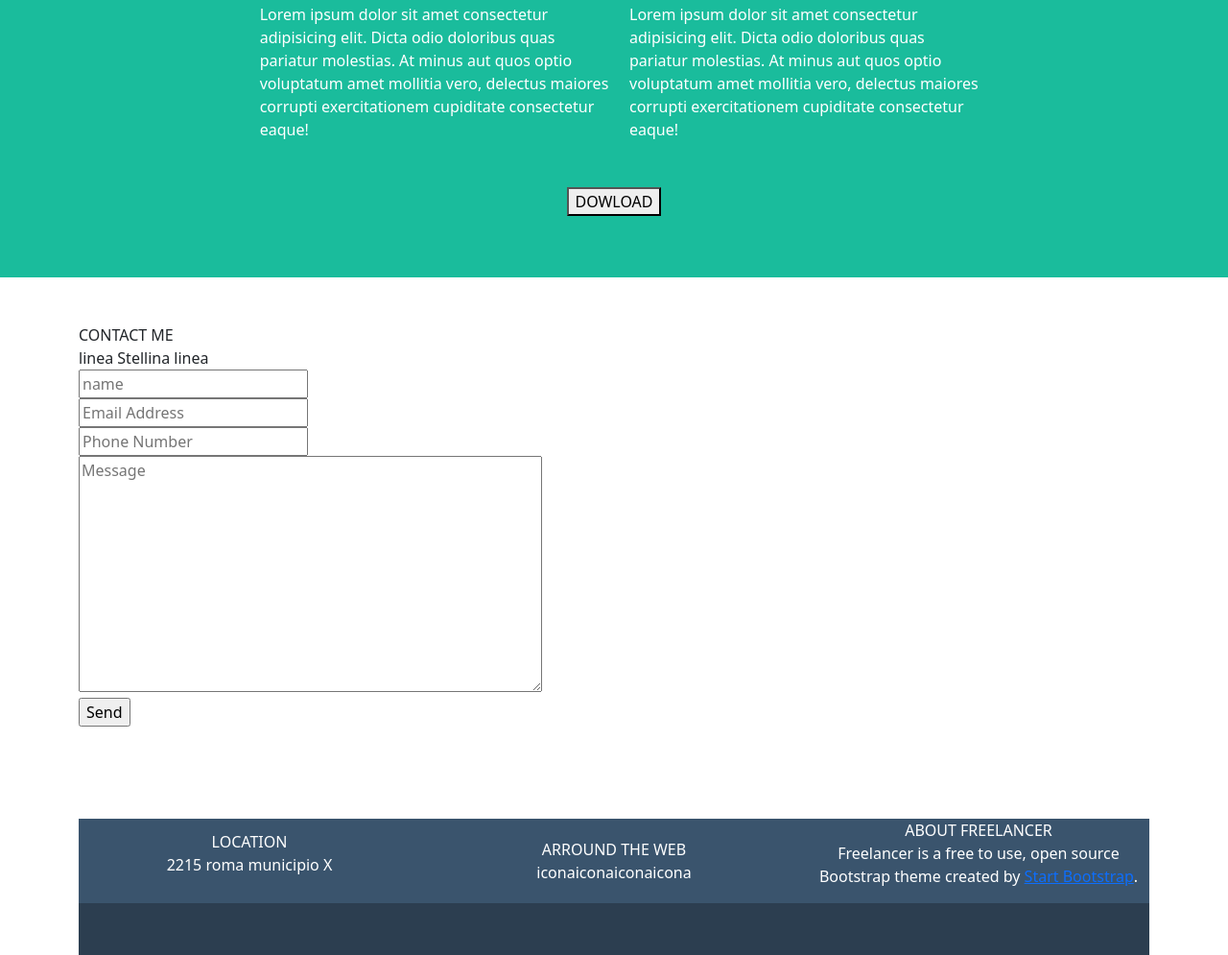
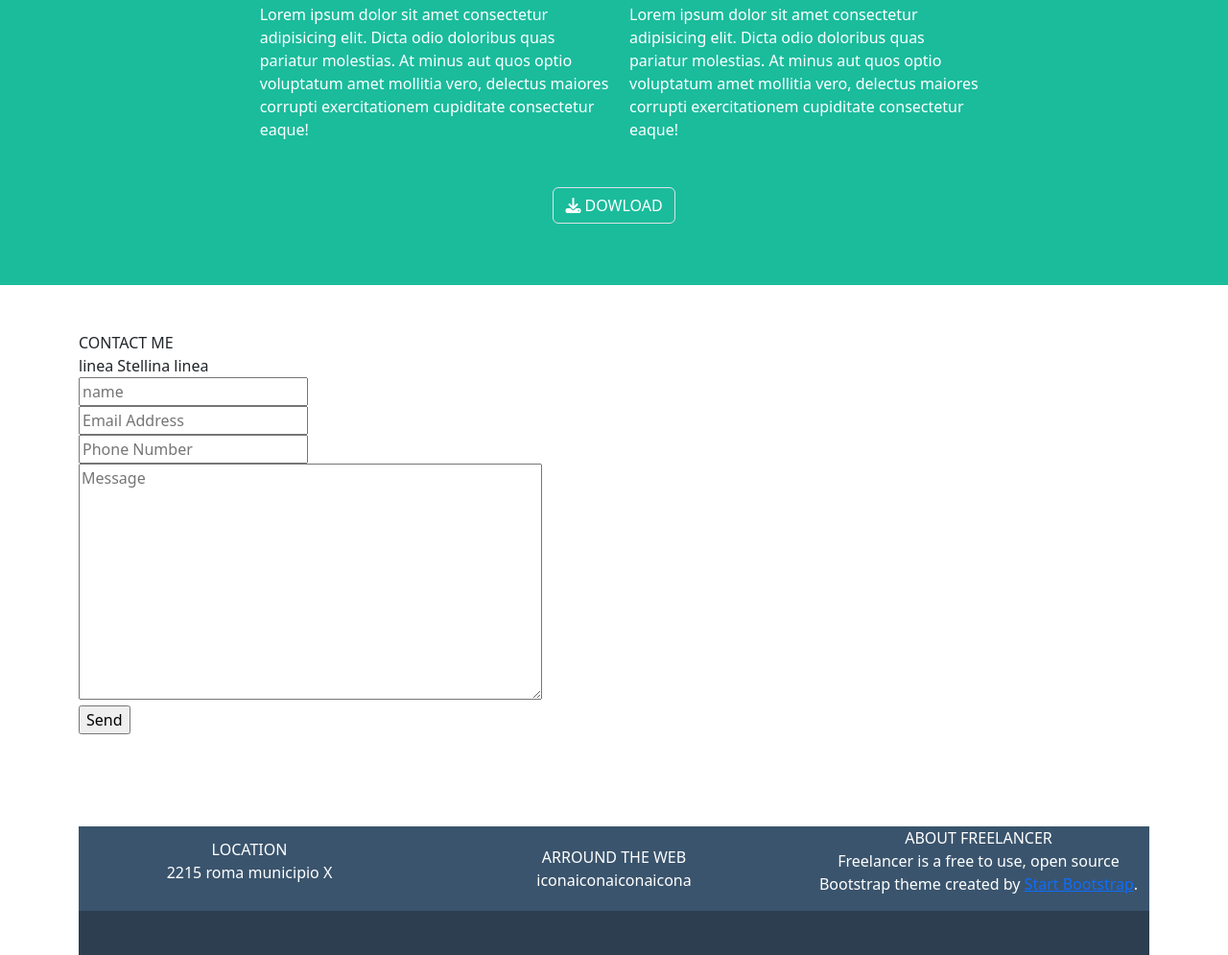
Before and after one commit to RodiaGiordano/html-css-bootstrap-freelancer, a plain HTML site: page index.html in a window 1280 px wide. Shown: the part 1565-2560 px from the top of the page at 96% size. Drawn offline with nearby package versions, Linux system fonts and the light colour scheme.

Commit message:
feat: button about section

```diff
--- a/index.html
+++ b/index.html
@@ -143,11 +143,14 @@
                                 Lorem ipsum dolor sit amet consectetur adipisicing elit. Dicta odio doloribus quas pariatur molestias. At minus aut quos optio voluptatum amet mollitia vero, delectus maiores corrupti exercitationem cupiditate consectetur eaque!
                             </p>
                         </div>
-
                     </div>
 
+
                     <div class="button text-center py-3">
-                        <button>DOWLOAD</button>
+                        <a class="btn btn-large border text-white" href="#">
+                            <i class="fa-solid fa-download"></i>
+                            DOWLOAD
+                        </a>
                     </div>
                 </div>
             </div>
```
